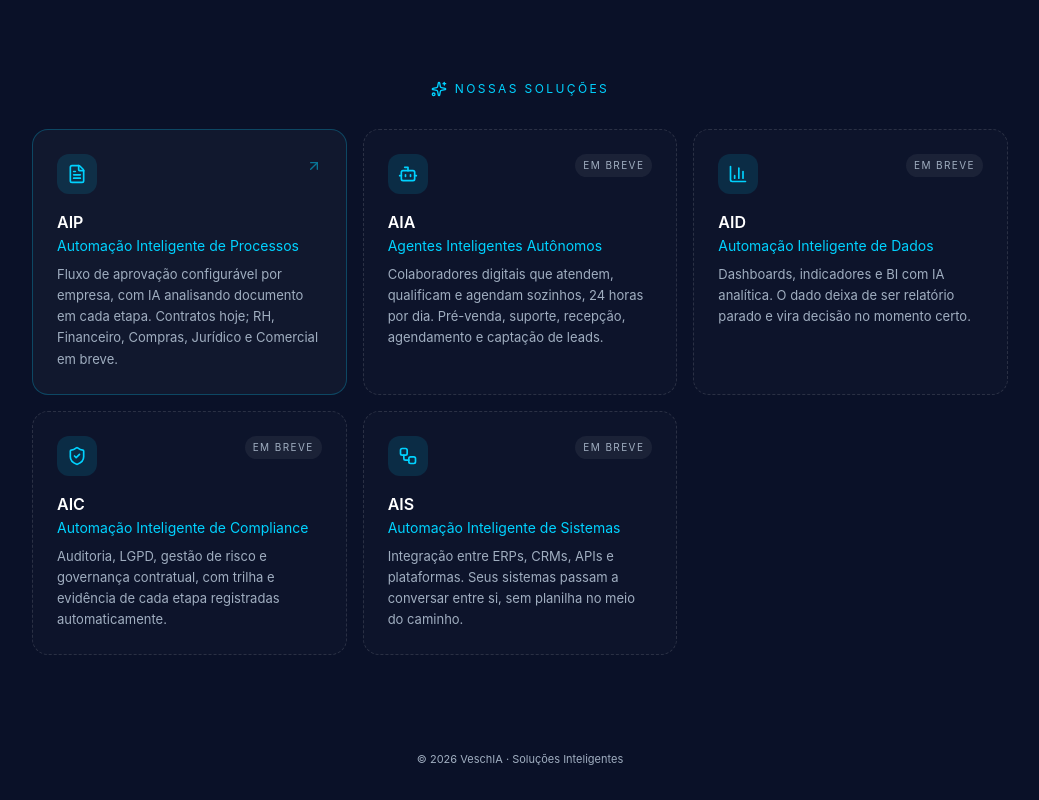
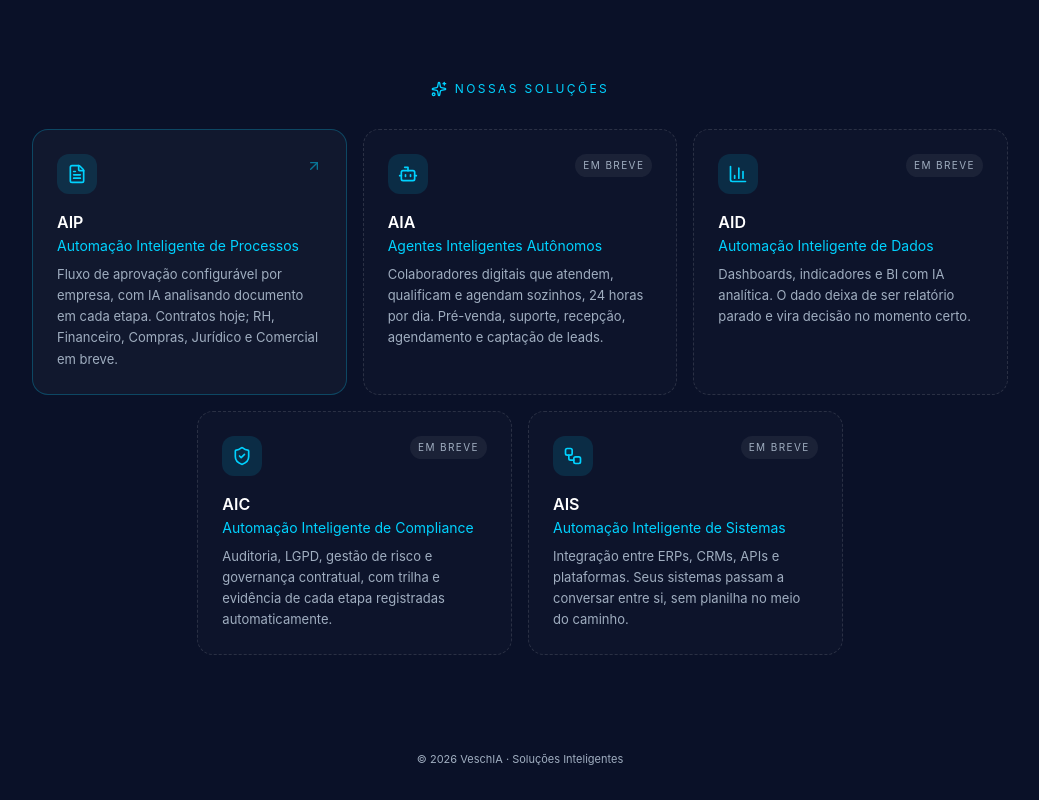
Before and after one commit to pauloveschi/VeschIA-Oficial, a React (Vite) app: page / in a window 1280 px wide. Shown: the part 677-1477 px from the top of the page, without its empty margins (120-1159 px from the left). Built offline with nearby package versions, Linux system fonts and the light colour scheme.

Commit message:
Add files via upload

```diff
--- a/src/App.tsx
+++ b/src/App.tsx
@@ -58,6 +58,20 @@ const MODULOS: Modulo[] = [
     icone: Workflow,
     href: null,
   },
+];
+
+/**
+ * Centraliza a última fileira. Com 5 cards numa grade de 3 colunas, os 2 últimos
+ * ficariam encostados à esquerda. A saída é dobrar as colunas (6) e dar span 2 a
+ * cada card: aí dá pra empurrar o 4º pra coluna 2, e a fileira de baixo ocupa as
+ * colunas 2 a 5, centralizada. Mesma ideia no breakpoint menor, com 4 colunas.
+ */
+const POSICAO_NA_GRADE = [
+  "",
+  "",
+  "",
+  "lg:col-start-2",
+  "sm:col-start-2 lg:col-start-auto",
 ];
 
 function CardConteudo({ modulo }: { modulo: Modulo }) {
@@ -139,15 +153,16 @@ function App() {
             </h2>
           </div>
 
-          <div className="grid gap-4 sm:grid-cols-2 lg:grid-cols-3">
-            {MODULOS.map((m) =>
-              m.href ? (
+          <div className="grid gap-4 sm:grid-cols-4 lg:grid-cols-6">
+            {MODULOS.map((m, i) => {
+              const posicao = `sm:col-span-2 ${POSICAO_NA_GRADE[i] ?? ""}`;
+              return m.href ? (
                 <a
                   key={m.slug}
                   href={m.href}
                   target="_blank"
                   rel="noopener noreferrer"
-                  className="group rounded-2xl p-6 text-left transition-all hover:-translate-y-0.5"
+                  className={`group rounded-2xl p-6 text-left transition-all hover:-translate-y-0.5 ${posicao}`}
                   style={{
                     background: "rgba(255,255,255,0.03)",
                     border: "1px solid rgba(0,210,255,0.25)",
@@ -158,7 +173,7 @@ function App() {
               ) : (
                 <div
                   key={m.slug}
-                  className="rounded-2xl p-6 text-left"
+                  className={`rounded-2xl p-6 text-left ${posicao}`}
                   style={{
                     background: "rgba(255,255,255,0.015)",
                     border: "1px dashed rgba(255,255,255,0.12)",
@@ -166,8 +181,8 @@ function App() {
                 >
                   <CardConteudo modulo={m} />
                 </div>
-              ),
-            )}
+              );
+            })}
           </div>
         </section>
       </main>
```
